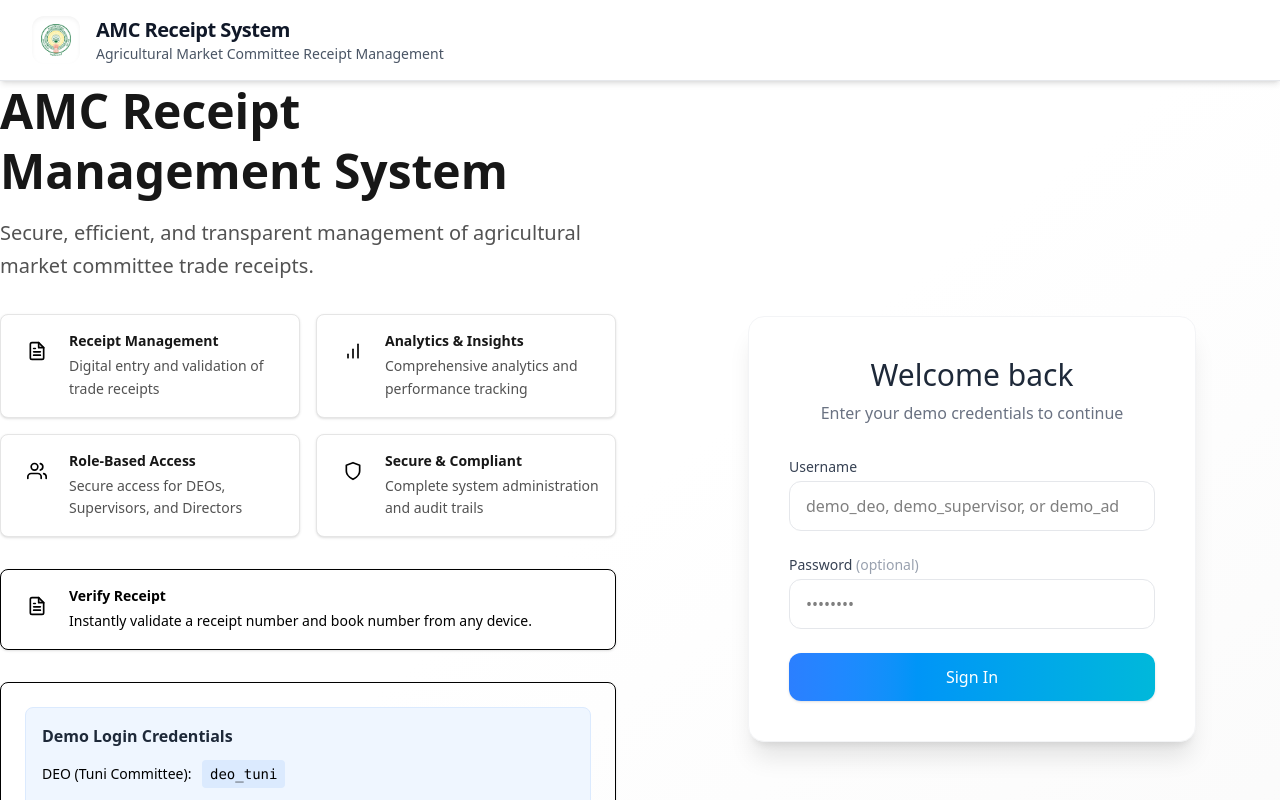
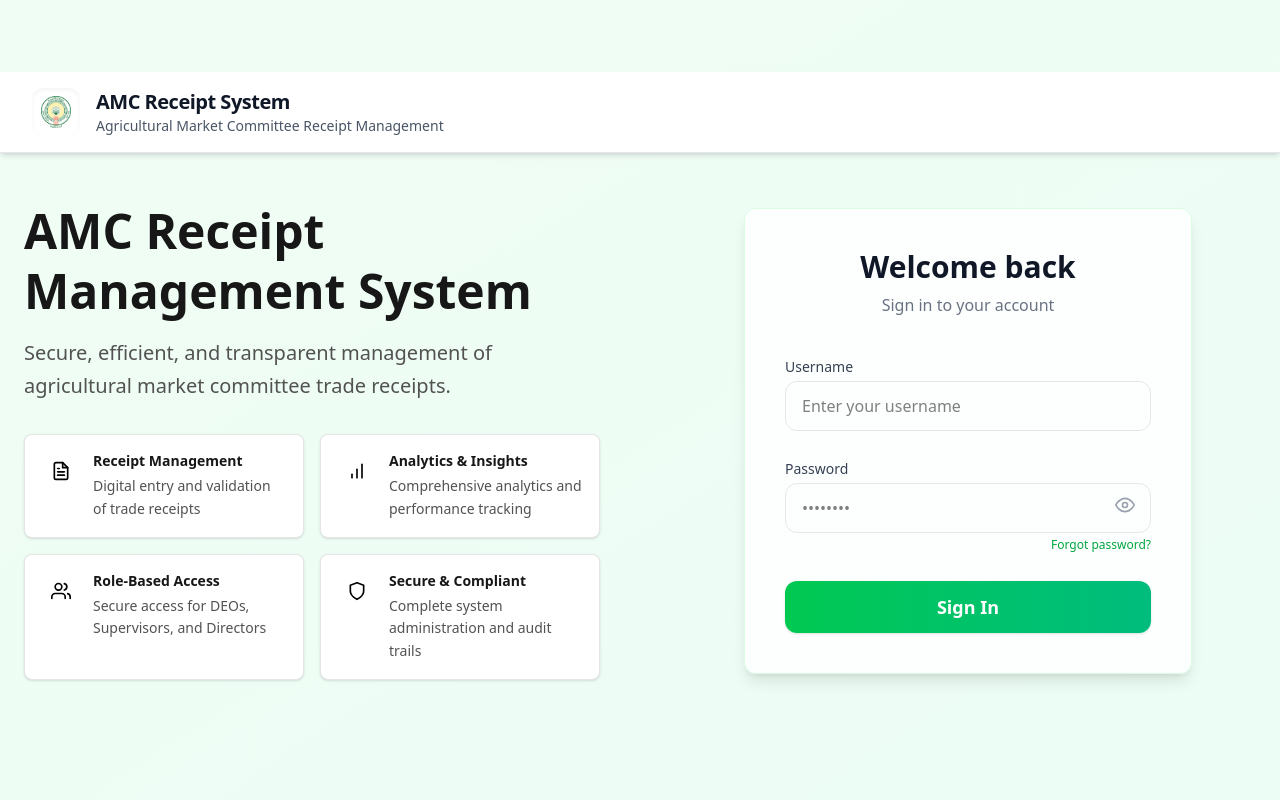
Before and after one commit to AgriReceipts/base-1, a React (Vite) app in the folder frontend/: page /login in a window 1280 px wide. Shown: the top 800 px of the page. Built offline with nearby package versions, Linux system fonts and the light colour scheme; what chartjs-plugin-datalabels would draw is missing.

Commit message:
login page updated

```diff
--- a/frontend/src/components/Authcompo/LoginForm.tsx
+++ b/frontend/src/components/Authcompo/LoginForm.tsx
@@ -2,6 +2,7 @@ import React, {useState, useEffect} from 'react';
 import {useNavigate} from 'react-router-dom';
 import {handleJwtLogin} from '../../stores/authStore';
 import AuthCard from './AuthCard';
+import { FiEye, FiEyeOff } from 'react-icons/fi';
 
 import api from '@/lib/axiosInstance';
 
@@ -10,6 +11,8 @@ const LoginForm = () => {
   const [password, setPassword] = useState('');
   const [error, setError] = useState<string | null>(null);
   const [isSubmitting, setIsSubmitting] = useState(false);
+  const [showPassword, setShowPassword] = useState(false);
+  const [showForgotModal, setShowForgotModal] = useState(false);
 
   const navigate = useNavigate();
 
@@ -20,9 +23,13 @@ const LoginForm = () => {
 
   const handleSubmit = async (e: React.FormEvent) => {
     e.preventDefault();
-    setError('');
+    // Basic client-side validation
+    if (!username.trim() || !password.trim()) {
+      setError('Username and password are required.');
+      return;
+    }
+    setError(null);
     setIsSubmitting(true);
-    setError(null);
 
     try {
       const res = await api.post('auth/login', {
@@ -34,7 +41,9 @@ const LoginForm = () => {
         // Login successful
       } else {
         // Handle login error
-        console.error('Login failed:', result.error);
+        // Do not leak error details in production
+        setError('Invalid username or password.');
+        return;
       }
       localStorage.removeItem('activeNav');
 
@@ -57,102 +66,141 @@ const LoginForm = () => {
           break;
       }
     } catch (err: any) {
-      const backendMessage =
-        err.response?.data?.message ||
-        (Array.isArray(err.response?.data?.errors)
-          ? err.response.data.errors.join(', ')
-          : null);
-
-      setError(backendMessage || 'Login failed. Please try again.');
+      // Always show a generic error message in production
+      setError('Invalid username or password.');
     } finally {
       setIsSubmitting(false);
     }
   };
 
   return (
-    <AuthCard>
-      <div className='text-center mb-8'>
-        <h2 className='text-3xl font-light text-gray-800 mb-2'>Welcome back</h2>
-        <p className='text-gray-500'>Enter your demo credentials to continue</p>
+    <div className="bg-white/90 border border-green-100 shadow-lg rounded-xl p-8 sm:p-10 max-w-md w-full mx-auto">
+      <div className="text-center mb-10">
+        <h2 className="text-3xl font-bold text-gray-900 mb-2">Welcome back</h2>
+        <p className="text-gray-500 text-base">Sign in to your account</p>
       </div>
 
       {error && (
         <div
-          className='bg-red-100 border border-red-400 text-red-700 px-4 py-3 rounded-xl relative mb-6 text-sm'
-          role='alert'>
-          <span className='block sm:inline break-words'>{error}</span>
+          className="bg-red-100 border border-red-400 text-red-700 px-4 py-3 rounded-xl relative mb-6 text-sm"
+          role="alert">
+          <span className="block sm:inline break-words">{error}</span>
         </div>
       )}
 
-      <form onSubmit={handleSubmit} className='space-y-6'>
+      <form onSubmit={handleSubmit} className="space-y-7">
         <div>
           <label
-            htmlFor='username'
-            className='block text-sm font-medium text-gray-700 mb-1'>
+            htmlFor="username"
+            className="block text-sm font-medium text-gray-700 mb-1">
             Username
           </label>
           <input
-            id='username'
-            type='text'
-            className='w-full px-4 py-3 rounded-xl border border-gray-200 focus:border-blue-300 focus:ring-2 focus:ring-blue-100 transition duration-200'
+            id="username"
+            type="text"
+            className="w-full px-4 py-3 rounded-xl border border-gray-200 focus:border-green-400 focus:ring-2 focus:ring-green-100 transition text-base"
             value={username}
             onChange={(e) => setUsername(e.target.value)}
             required
-            placeholder='demo_deo, demo_supervisor, or demo_ad'
+            placeholder="Enter your username"
+            autoComplete="username"
           />
         </div>
 
-        <div>
+        <div className="relative">
           <label
-            htmlFor='password'
-            className='block text-sm font-medium text-gray-700 mb-1'>
-            Password <span className='text-gray-400'>(optional)</span>
+            htmlFor="password"
+            className="block text-sm font-medium text-gray-700 mb-1">
+            Password
           </label>
           <input
-            id='password'
-            type='password'
-            className='w-full px-4 py-3 rounded-xl border border-gray-200 focus:border-blue-300 focus:ring-2 focus:ring-blue-100 transition duration-200'
+            id="password"
+            type={showPassword ? "text" : "password"}
+            className="w-full px-4 py-3 rounded-xl border border-gray-200 focus:border-green-400 focus:ring-2 focus:ring-green-100 transition text-base pr-12"
             value={password}
             onChange={(e) => setPassword(e.target.value)}
-            placeholder='••••••••'
+            required
+            placeholder="••••••••"
+            autoComplete="current-password"
           />
+          <button
+            type="button"
+            tabIndex={-1}
+            className="absolute top-9 right-4 text-gray-400 hover:text-green-700 focus:outline-none"
+            onClick={() => setShowPassword((prev) => !prev)}
+            aria-label={showPassword ? "Hide password" : "Show password"}
+          >
+            {showPassword ? <FiEyeOff size={20} /> : <FiEye size={20} />}
+          </button>
+          <div className="flex justify-end mt-1">
+            <button
+              type="button"
+              className="text-xs text-green-600 hover:underline focus:outline-none"
+              onClick={() => setShowForgotModal(true)}
+            >
+              Forgot password?
+            </button>
+          </div>
         </div>
 
         <button
-          type='submit'
+          type="submit"
           disabled={isSubmitting}
-          className={`w-full py-3 px-4 rounded-xl bg-gradient-to-r from-blue-500 to-cyan-500 text-white font-medium shadow-sm hover:shadow-md transition-all duration-200 ${
+          className={`w-full py-3 px-4 rounded-xl bg-gradient-to-r from-green-500 to-emerald-500 text-white font-semibold shadow hover:from-green-600 hover:to-emerald-600 transition text-lg ${
             isSubmitting
-              ? 'opacity-70 cursor-not-allowed'
-              : 'hover:from-blue-600 hover:to-cyan-600'
+              ? "opacity-70 cursor-not-allowed"
+              : "hover:from-green-600 hover:to-emerald-600"
           }`}>
           {isSubmitting ? (
-            <span className='flex items-center justify-center'>
+            <span className="flex items-center justify-center">
               <svg
-                className='animate-spin -ml-1 mr-3 h-5 w-5 text-white'
-                xmlns='http://www.w3.org/2000/svg'
-                fill='none'
-                viewBox='0 0 24 24'>
+                className="animate-spin -ml-1 mr-3 h-5 w-5 text-white"
+                xmlns="http://www.w3.org/2000/svg"
+                fill="none"
+                viewBox="0 0 24 24">
                 <circle
-                  className='opacity-25'
-                  cx='12'
-                  cy='12'
-                  r='10'
-                  stroke='currentColor'
-                  strokeWidth='4'></circle>
+                  className="opacity-25"
+                  cx="12"
+                  cy="12"
+                  r="10"
+                  stroke="currentColor"
+                  strokeWidth="4"></circle>
                 <path
-                  className='opacity-75'
-                  fill='currentColor'
-                  d='M4 12a8 8 0 018-8V0C5.373 0 0 5.373 0 12h4zm2 5.291A7.962 7.962 0 014 12H0c0 3.042 1.135 5.824 3 7.938l3-2.647z'></path>
+                  className="opacity-75"
+                  fill="currentColor"
+                  d="M4 12a8 8 0 018-8V0C5.373 0 0 5.373 0 12h4zm2 5.291A7.962 7.962 0 014 12H0c0 3.042 1.135 5.824 3 7.938l3-2.647z"></path>
               </svg>
               Signing in...
             </span>
           ) : (
-            'Sign In'
+            "Sign In"
           )}
         </button>
       </form>
-    </AuthCard>
+
+      {/* Forgot Password Modal */}
+      {showForgotModal && (
+        <div className="fixed inset-0 z-[100] flex items-center justify-center bg-white/80 backdrop-blur-sm">
+          <div className="bg-white rounded-xl shadow-2xl p-8 max-w-sm w-full text-center relative border border-green-100">
+            <h3 className="text-xl font-bold mb-4 text-green-700">Forgot Password?</h3>
+            <p className="text-gray-700 mb-6">Please contact the <span className="font-semibold text-green-700">AD office</span> for password related issues.</p>
+            <button
+              className="mt-2 px-6 py-2 rounded-xl bg-green-600 text-white font-semibold hover:bg-green-700 transition focus:outline-none shadow"
+              onClick={() => setShowForgotModal(false)}
+            >
+              Close
+            </button>
+            <button
+              className="absolute top-2 right-2 text-gray-400 hover:text-green-700 text-2xl focus:outline-none"
+              onClick={() => setShowForgotModal(false)}
+              aria-label="Close modal"
+            >
+              ×
+            </button>
+          </div>
+        </div>
+      )}
+    </div>
   );
 };
 
--- a/frontend/src/pages/Auth/LoginPage.tsx
+++ b/frontend/src/pages/Auth/LoginPage.tsx
@@ -28,7 +28,7 @@ const LoginPage = () => {
   ];
 
   return (
-    <div className='min-h-screen bg-gradient-to-br from-primary-50 via-white to-neutral-50 flex flex-col items-center justify-center '>
+    <div className='min-h-screen bg-gradient-to-br from-green-50 to-emerald-50 flex flex-col items-center justify-center'>
       {/* Header */}
       <header className='bg-white shadow-md border-b border-gray-200 sticky top-0 z-20 w-full'>
         <div className='max-w-screen-2xl mx-auto px-4 sm:px-6 lg:px-8'>
@@ -54,9 +54,9 @@ const LoginPage = () => {
           </div>
         </div>
       </header>
-      <div className='max-w-7xl w-full grid grid-cols-1 lg:grid-cols-2 gap-12 items-center'>
+      <div className='max-w-7xl w-full grid grid-cols-1 lg:grid-cols-2 gap-20 items-start py-12 px-2 sm:px-6'>
         {/* Left side - Hero content */}
-        <div className='space-y-8'>
+        <div className='space-y-8 flex flex-col justify-center h-full'>
           <div className='space-y-4'>
             <h1 className='text-4xl lg:text-5xl font-bold text-neutral-900 leading-tight'>
               AMC Receipt
@@ -89,25 +89,8 @@ const LoginPage = () => {
             ))}
           </div>
 
-          {/* Verify Receipt Quick Link Card */}
-          <a
-            href='/verifyReceipt'
-            className='flex items-start space-x-3 p-4 bg-white rounded-lg shadow-sm border border-primary-300 hover:shadow-md transition cursor-pointer'>
-            <div className='flex items-center justify-center w-10 h-10 bg-primary-100 rounded-lg flex-shrink-0'>
-              <FiFileText className='text-primary-600' size={20} />
-            </div>
-            <div className='space-y-1'>
-              <h3 className='font-semibold text-primary-800 text-sm'>
-                Verify Receipt
-              </h3>
-              <p className='text-primary-700 text-sm leading-relaxed'>
-                Instantly validate a receipt number and book number from any
-                device.
-              </p>
-            </div>
-          </a>
-
           {/* Demo credentials */}
+          {/*
           <Card className='bg-primary-50 border-primary-200'>
             <CardContent className='space-y-3'>
               <div className='bg-blue-50 p-4 rounded-lg border border-blue-100'>
@@ -157,10 +140,11 @@ const LoginPage = () => {
               </div>
             </CardContent>
           </Card>
+          */}
         </div>
 
         {/* Right side - Login form */}
-        <div className='flex items-center justify-center'>
+        <div className='flex items-center justify-center h-full'>
           <div className='w-full max-w-md'>
             <LoginForm />
           </div>
```
